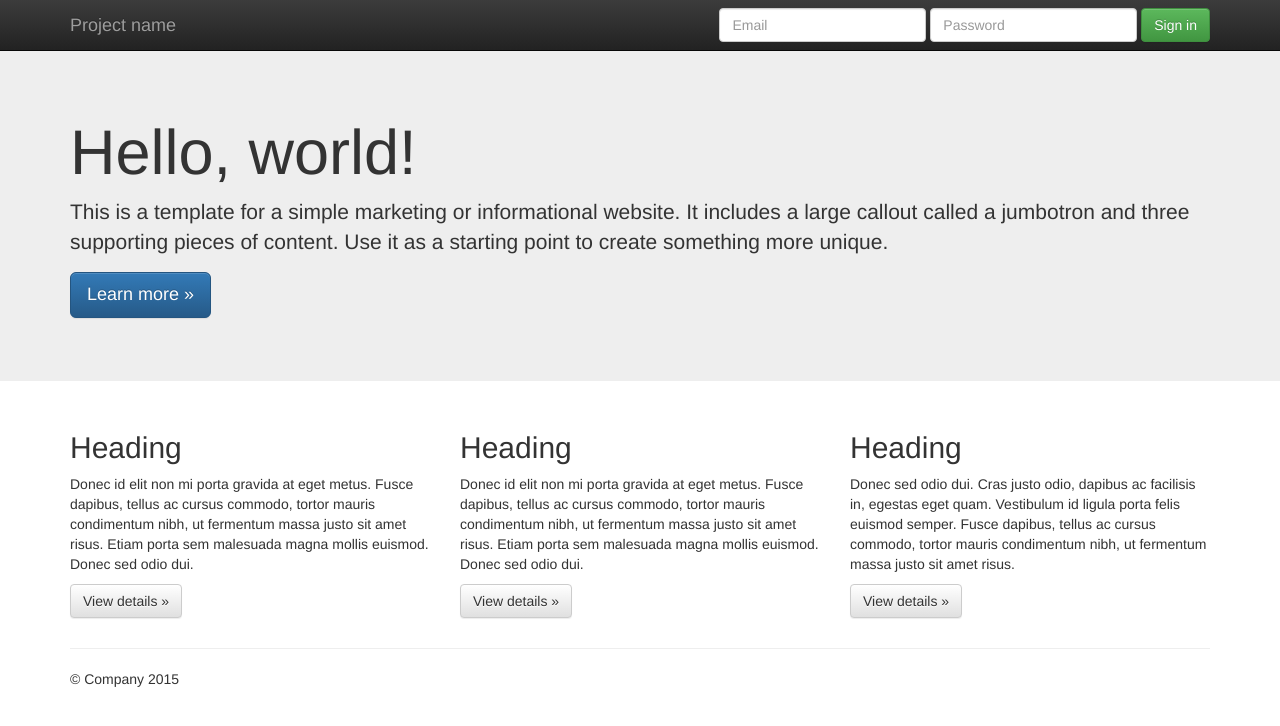
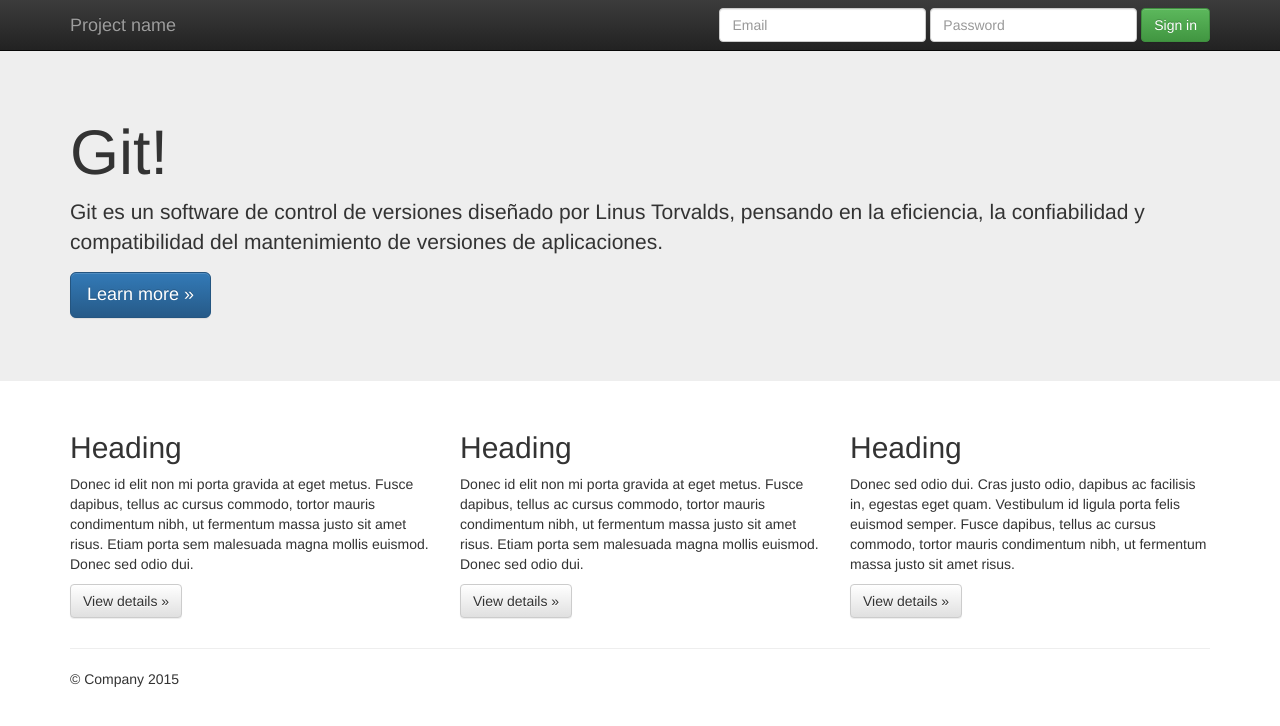
Before and after one commit to rveasm/Trabajo2_ronald_veas, a plain HTML site: page index.html in a window 1280 px wide. Drawn offline with nearby package versions, Linux system fonts and the light colour scheme.

Commit message:
Actualizacion de repositorio. Se cambia titulo y parrafo principal a Feature2 en el archivo index.html

```diff
--- a/index.html
+++ b/index.html
@@ -55,8 +55,8 @@
     <!-- Main jumbotron for a primary marketing message or call to action -->
     <div class="jumbotron">
       <div class="container">
-        <h1>Hello, world!</h1>
-        <p>This is a template for a simple marketing or informational website. It includes a large callout called a jumbotron and three supporting pieces of content. Use it as a starting point to create something more unique.</p>
+        <h1>Git!</h1>
+        <p>Git es un software de control de versiones diseñado por Linus Torvalds, pensando en la eficiencia, la confiabilidad y compatibilidad del mantenimiento de versiones de aplicaciones.</p>
         <p><a class="btn btn-primary btn-lg" href="#" role="button">Learn more &raquo;</a></p>
       </div>
     </div>
```
